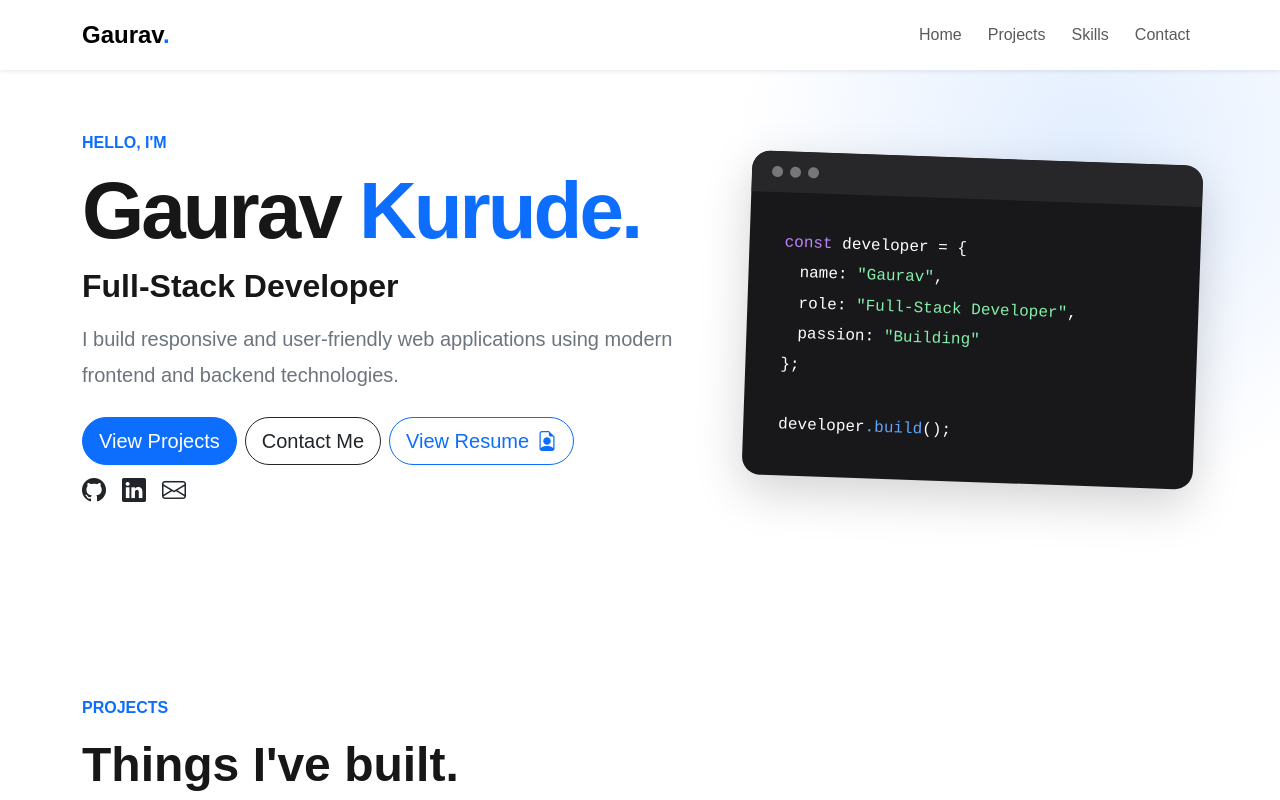
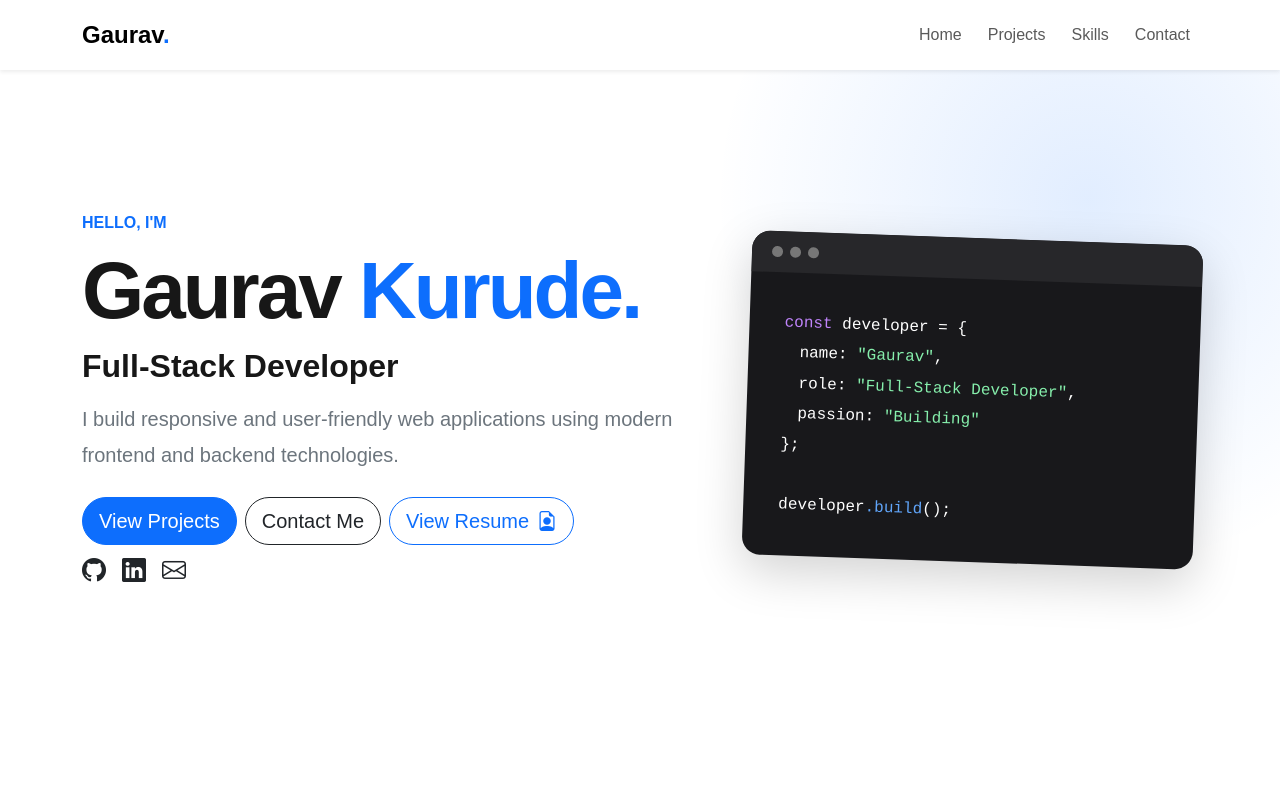
Before and after one commit to Gaurav-Kurude/Gaurav-Kurude, a React (Vite) app: page / in a window 1280 px wide. Shown: the top 800 px of the page. Built offline with nearby package versions, Linux system fonts and the light colour scheme.

Commit message:
gaurav-portfolio

```diff
--- a/src/App.css
+++ b/src/App.css
@@ -279,12 +279,3 @@ body {
     font-size: 0.85rem;
   }
 }
-
-.hero-section {
-  padding-top: 40px;
-  padding-bottom: 0px;
-}
-
-.hero-section .min-vh-100 {
-  min-height: 70vh !important;
-}
```
